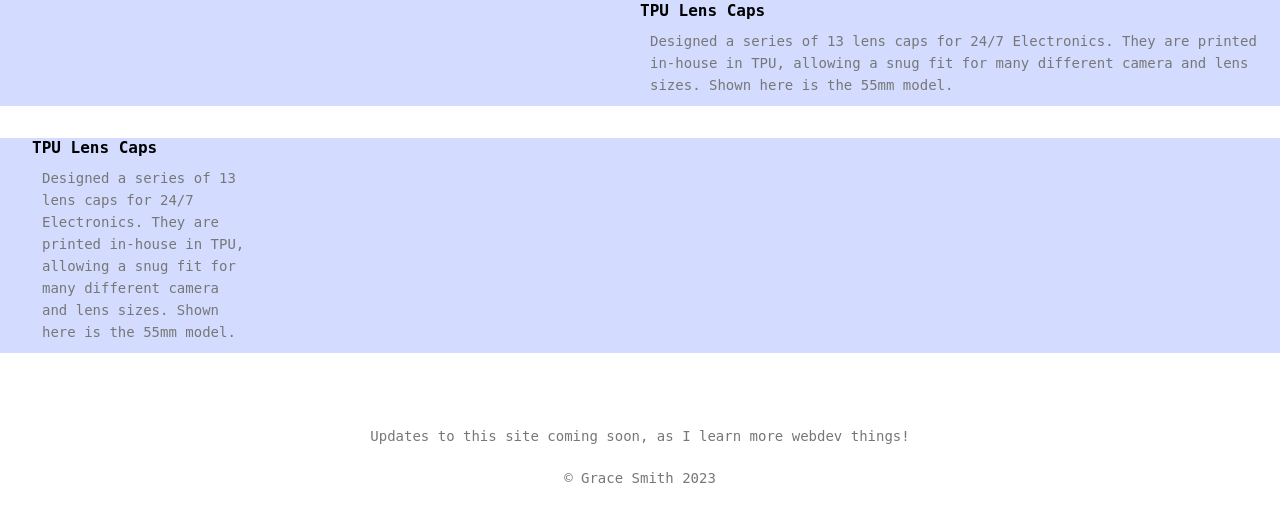
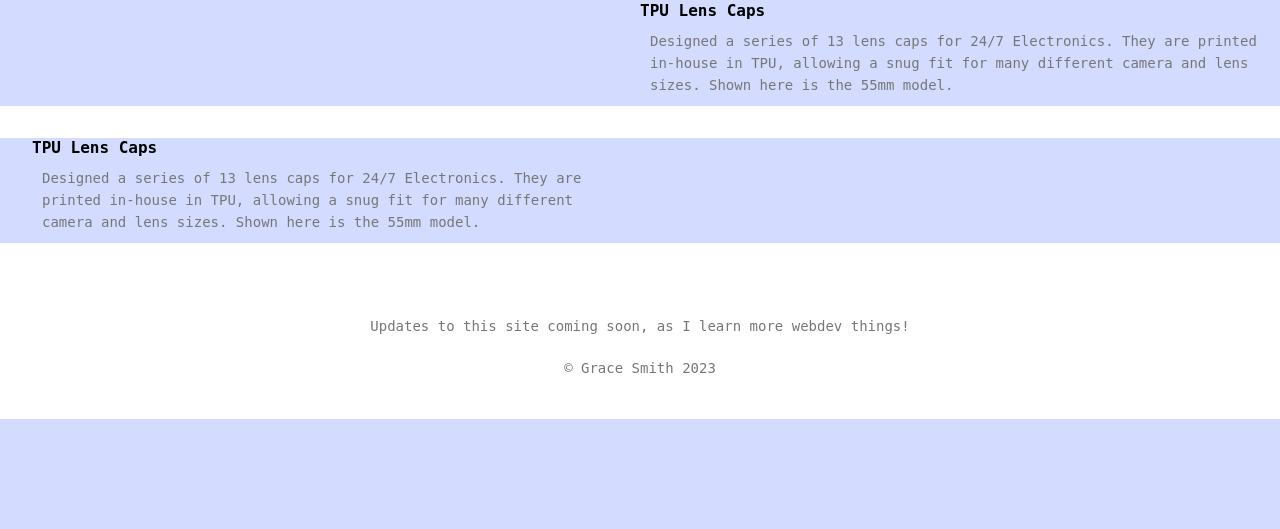
Before and after one commit to grace-n-smith/gracens.info, a PHP site: page /makerportfolio.html in a window 1280 px wide. Shown: the part 1327-1856 px from the top of the page. After the commit the page ends 1746 px from the top, so only its background shows below. Run offline with PHP 8.4, Linux system fonts and the light colour scheme; some libraries are stand-ins or nearby versions; some web fonts are replaced.

Commit message:
Update style.css

```diff
--- a/style.css
+++ b/style.css
@@ -210,6 +210,6 @@ body{
 .grid {
     margin: 2rem;
     display: grid;
-    grid-template-columns: repeat(auto-fill, minmax(200px, 1fr));
+    grid-template-columns: 1fr 1fr;
     gap: 1rem
 }
```
